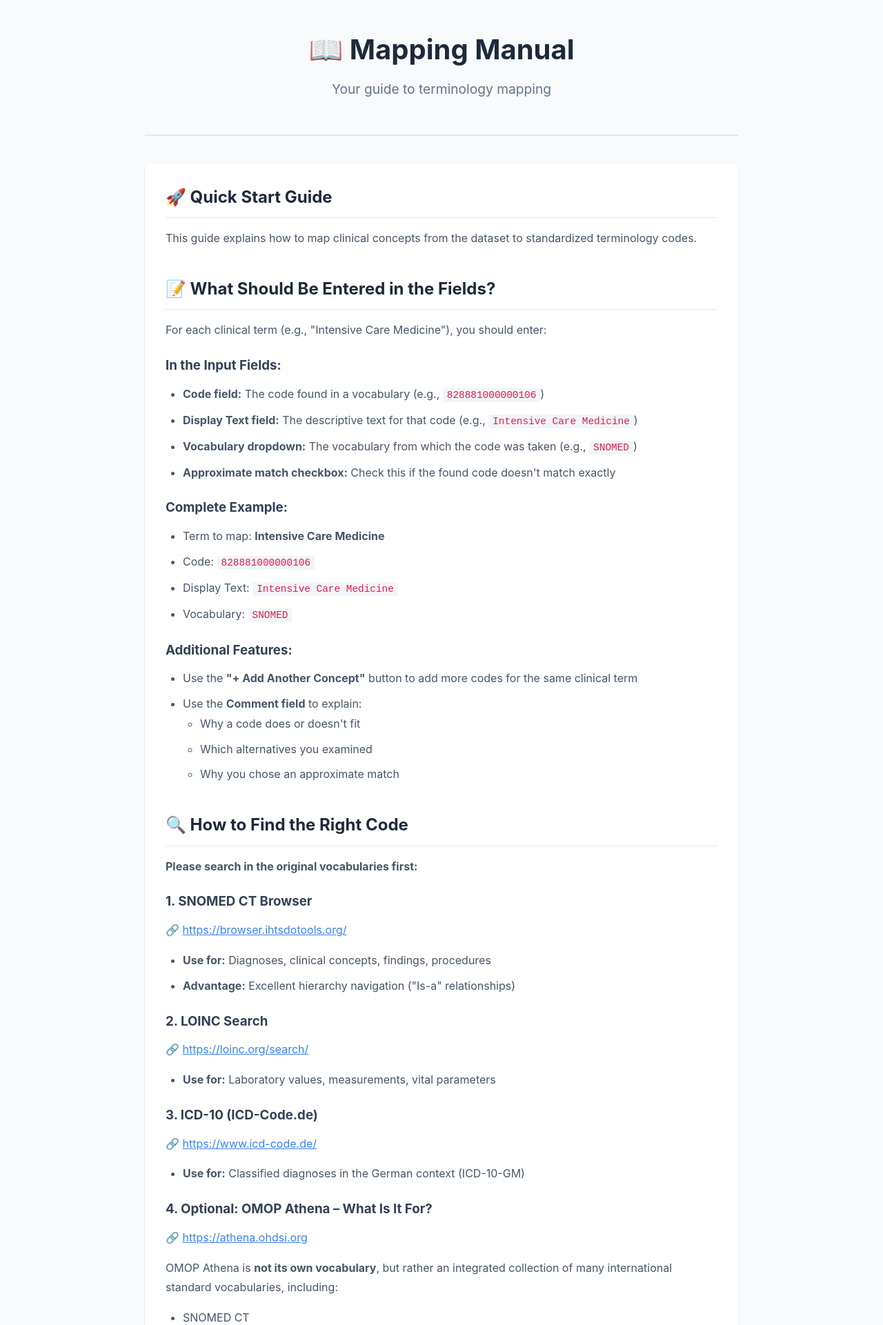
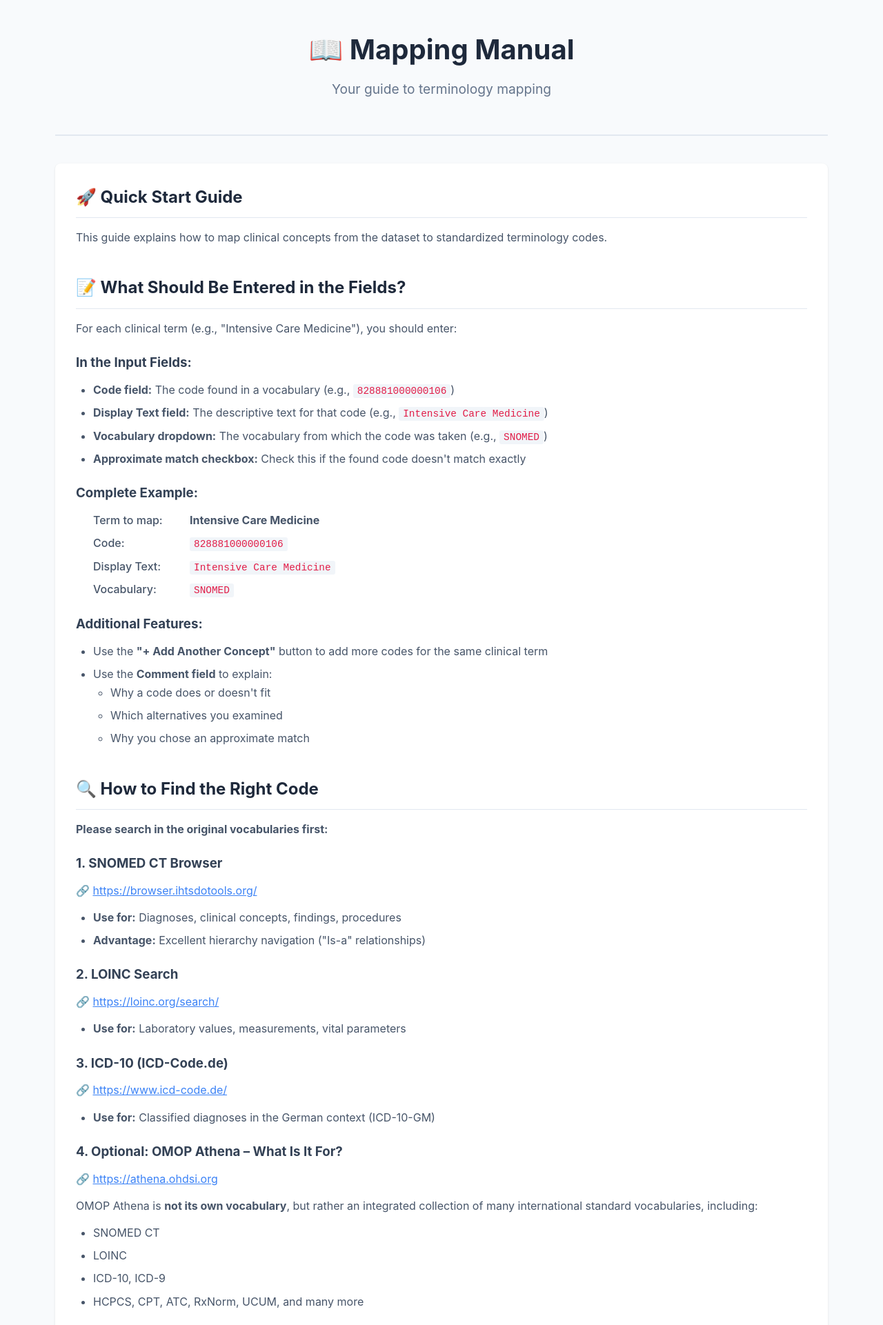
Before and after one commit to umg-minai/terminology-mapper, a FastAPI app: page /manual in a window 1280 px wide. Shown: the top 1921 px of the page at 69% size. Run offline with FastAPI, Linux system fonts and the light colour scheme.

Commit message:
Improve UI layout and navigation
- Increase manual page width to 1200px for better space utilization
- Convert manual examples to side-by-side layout for better readability
- Reduce spacing throughout manual page for more content density
- Disable Enter key form submission, require Ctrl+Enter instead
- Add Previous/Next navigation buttons to session page
- Implement session navigation endpoint to support back/forward movement

```diff
--- a/main.py
+++ b/main.py
@@ -672,6 +672,26 @@ async def mapping_session(request: Request):
         "required_raters": REQUIRED_RATERS
     })
 
+@app.get("/session/navigate")
+async def navigate_session(request: Request, direction: str):
+    """Navigate between terms in the session"""
+    user = get_current_user(request)
+    if not user:
+        return RedirectResponse(url="/login", status_code=302)
+
+    session_terms = request.session.get('session_terms')
+    current_index = request.session.get('current_index')
+
+    if not session_terms or current_index is None:
+        return RedirectResponse(url="/dashboard", status_code=302)
+
+    if direction == 'prev' and current_index > 0:
+        request.session['current_index'] = current_index - 1
+    elif direction == 'next' and current_index < len(session_terms) - 1:
+        request.session['current_index'] = current_index + 1
+
+    return RedirectResponse(url="/session", status_code=302)
+
 @app.post("/session/submit")
 async def submit_mapping(
     request: Request,
--- a/templates/manual.html
+++ b/templates/manual.html
@@ -34,10 +34,10 @@
 
                 <h3>Complete Example:</h3>
                 <ul>
-                    <li>Term to map: <strong>Intensive Care Medicine</strong></li>
-                    <li>Code: <code>828881000000106</code></li>
-                    <li>Display Text: <code>Intensive Care Medicine</code></li>
-                    <li>Vocabulary: <code>SNOMED</code></li>
+                    <li class="example-row"><span class="example-label">Term to map:</span> <span class="example-value"><strong>Intensive Care Medicine</strong></span></li>
+                    <li class="example-row"><span class="example-label">Code:</span> <span class="example-value"><code>828881000000106</code></span></li>
+                    <li class="example-row"><span class="example-label">Display Text:</span> <span class="example-value"><code>Intensive Care Medicine</code></span></li>
+                    <li class="example-row"><span class="example-label">Vocabulary:</span> <span class="example-value"><code>SNOMED</code></span></li>
                 </ul>
 
                 <h3>Additional Features:</h3>
@@ -218,7 +218,7 @@
 
 <style>
 .content-page {
-    max-width: 900px;
+    max-width: 1200px;
     margin: 0 auto;
     padding: 20px;
 }
@@ -271,20 +271,20 @@
 
 .manual-text {
     color: #475569;
-    line-height: 1.8;
+    line-height: 1.7;
 }
 
 .manual-text p {
-    margin-bottom: 15px;
+    margin-bottom: 12px;
 }
 
 .manual-text ul, .manual-text ol {
     margin-left: 25px;
-    margin-bottom: 15px;
+    margin-bottom: 12px;
 }
 
 .manual-text li {
-    margin-bottom: 8px;
+    margin-bottom: 6px;
 }
 
 .manual-text code {
@@ -324,5 +324,27 @@
     color: #64748b;
     font-size: 0.9em;
 }
+
+.example-row {
+    display: flex;
+    gap: 20px;
+    margin-bottom: 12px;
+    align-items: baseline;
+}
+
+.example-row > li {
+    flex: 1;
+    min-width: 0;
+}
+
+.example-label {
+    font-weight: 500;
+    min-width: 120px;
+    flex-shrink: 0;
+}
+
+.example-value {
+    flex: 1;
+}
 </style>
 {% endblock %}
```
Also changed, not shown: templates/session.html (+28 -0 lines).
